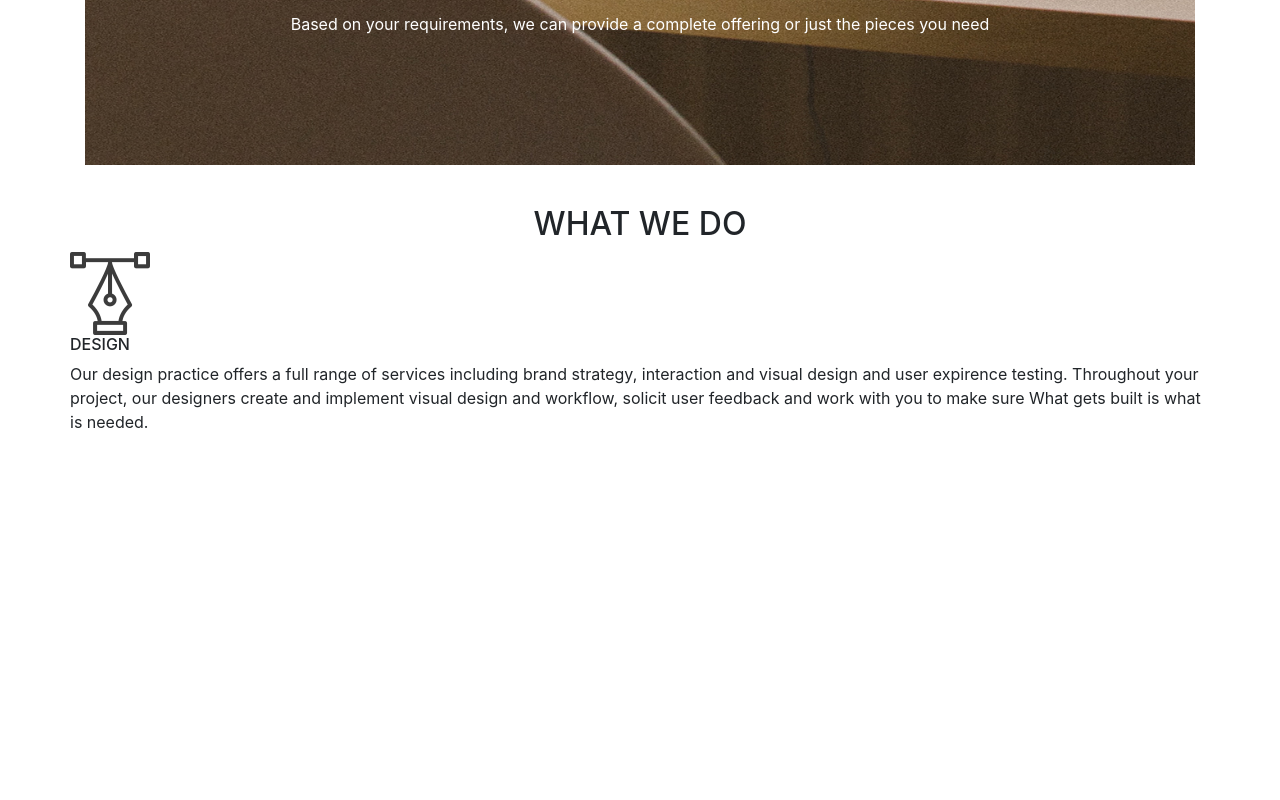
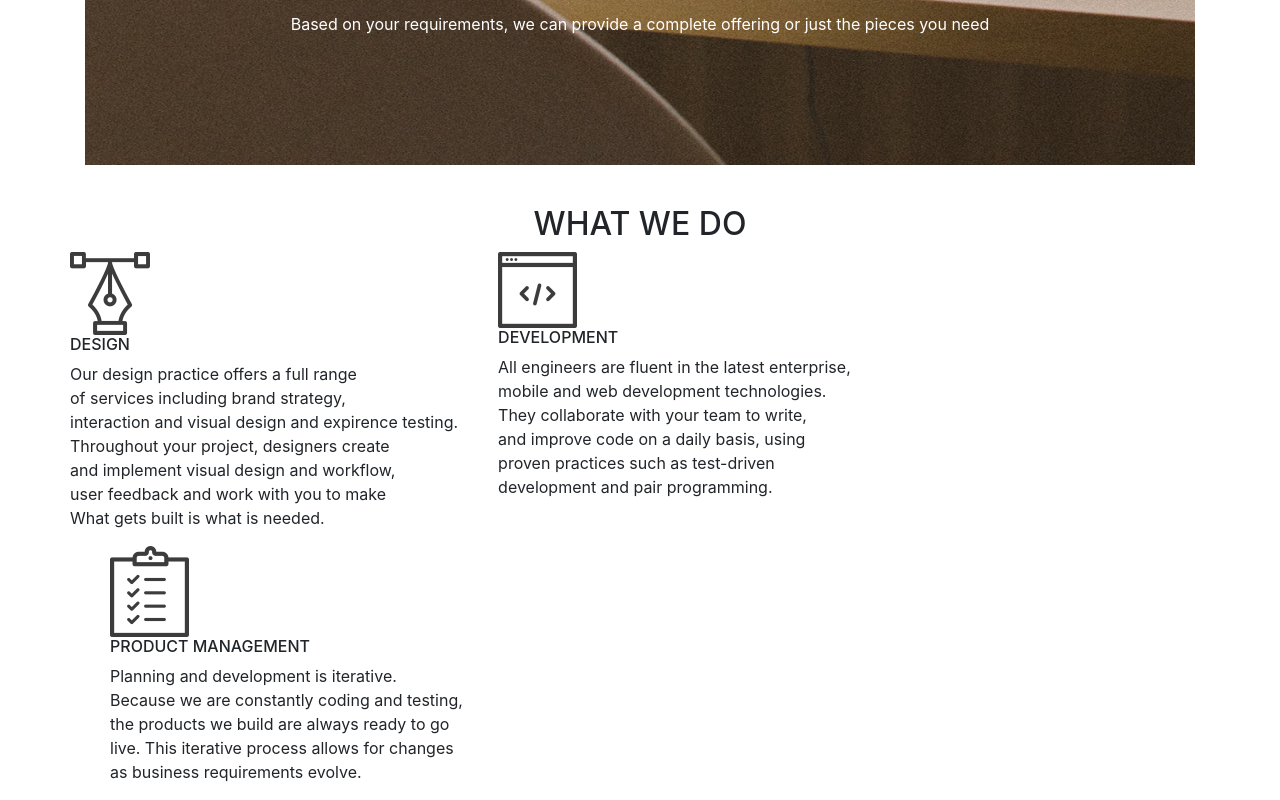
Before and after one commit to Wycliffe-techs/Delani-studio, a plain HTML site: page index.html in a window 1280 px wide. Shown: the part 1239-2039 px from the top of the page. Before the commit the page ends 1689 px from the top, so only its background shows below. Drawn offline with nearby package versions, Linux system fonts and the light colour scheme.

Commit message:
development

```diff
--- a/index.html
+++ b/index.html
@@ -34,11 +34,22 @@
     <div>
         <h2 style="text-align: center; margin-top: 40px;">WHAT WE DO</h2>
         <div class="row">
-            <div class="column-md-4">
+            <div class="column-md-4"style="margin: left 40px;">
             <img src="/images/design_icon.png" alt="">
-            <h6>DESIGN</h4>
-            <p>Our design practice offers a full range of services including brand strategy, interaction and visual design and user expirence testing.
-             Throughout your project, our designers create and implement visual design and workflow, solicit user feedback and work with you to make sure What gets built is what is needed.</p>
+            <h6>DESIGN</h6>
+            <p>Our design practice offers a full range<br> of services including brand strategy, <br>interaction and visual design and expirence testing.<br>
+             Throughout your project, designers create <br>and implement visual design and workflow, <br> user feedback and work with you to make <br> What gets built is what is needed.</p>
+        </div>
+        <div class="column-md-4" style="padding-left:40px;">
+            <img src="/images/dev_icon.png" alt="">
+            <h6>DEVELOPMENT</h6>
+            <P>All engineers are fluent in the latest enterprise,<br> mobile and web development technologies. <br>They collaborate with your team to write, <br>and improve code on a daily basis, using <br>proven practices such as test-driven <br>development and pair programming.</P>
+
+        </div>
+        <div class="column-md-4"style=padding-left:40px>
+            <img src="/images/product_icon.png" alt="">
+            <h6>PRODUCT MANAGEMENT</h6>
+            <p>Planning and development is iterative. <br> Because we are constantly coding and testing,<br>  the products we build are always ready to go<br>  live. This iterative process allows for changes<br>  as business requirements evolve.</p>
         </div>
     </div>
 
```
